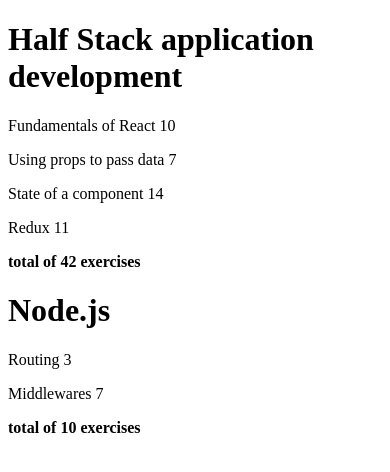
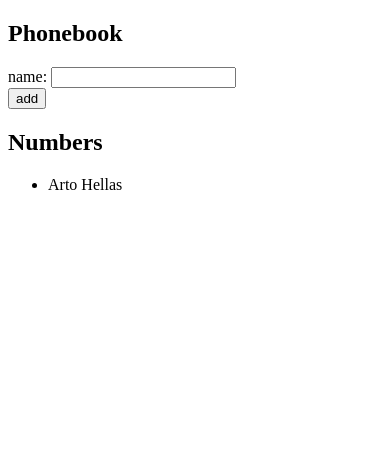
Before and after one commit to bryantt23/fso-part1, a React (Vite) app: page / in a window 390 px wide. Shown: the top 472 px of the page. Built offline with nearby package versions, Linux system fonts and the light colour scheme.

Commit message:
2.6: The Phonebook Step1

```diff
--- a/src/App.jsx
+++ b/src/App.jsx
@@ -1,52 +1,33 @@
-import Courses from './Courses'
+import { useState } from 'react'
 
 const App = () => {
-  const courses = [
-    {
-      name: 'Half Stack application development',
-      id: 1,
-      parts: [
-        {
-          name: 'Fundamentals of React',
-          exercises: 10,
-          id: 1
-        },
-        {
-          name: 'Using props to pass data',
-          exercises: 7,
-          id: 2
-        },
-        {
-          name: 'State of a component',
-          exercises: 14,
-          id: 3
-        },
-        {
-          name: 'Redux',
-          exercises: 11,
-          id: 4
-        }
-      ]
-    },
-    {
-      name: 'Node.js',
-      id: 2,
-      parts: [
-        {
-          name: 'Routing',
-          exercises: 3,
-          id: 1
-        },
-        {
-          name: 'Middlewares',
-          exercises: 7,
-          id: 2
-        }
-      ]
-    }
-  ]
+  const [persons, setPersons] = useState([
+    { name: 'Arto Hellas' }
+  ])
+  const [newName, setNewName] = useState('')
 
-  return <Courses courses={courses} />
+  const handleSubmit = (e) => {
+    e.preventDefault();
+    setPersons(persons => persons.concat({ name: newName }))
+    setNewName("")
+  }
+
+  return (
+    <div>
+      <h2>Phonebook</h2>
+      <form onSubmit={handleSubmit}>
+        <div>
+          name: <input type="text" value={newName} onChange={e => setNewName(e.target.value)} />
+        </div>
+        <div>
+          <button type="submit">add</button>
+        </div>
+      </form>
+      <h2>Numbers</h2>
+      <ul>
+        {persons.map(person => <li>{person.name}</li>)}</ul>
+    </div>
+  )
 }
 
 export default App
```
